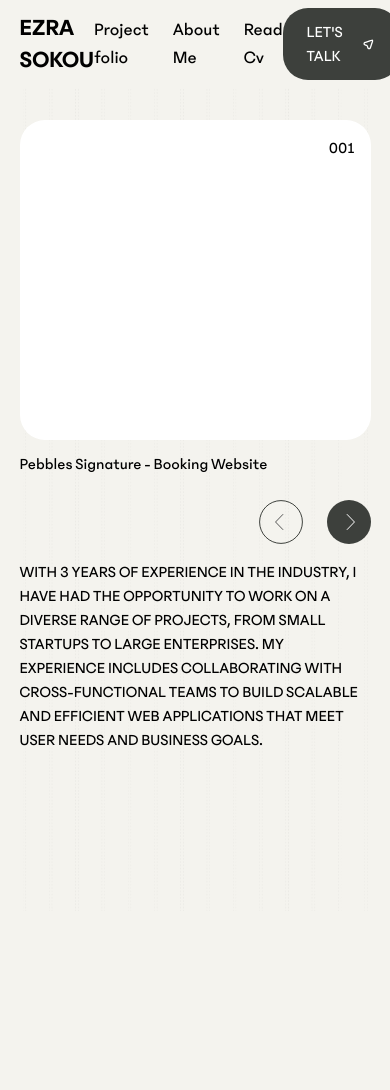
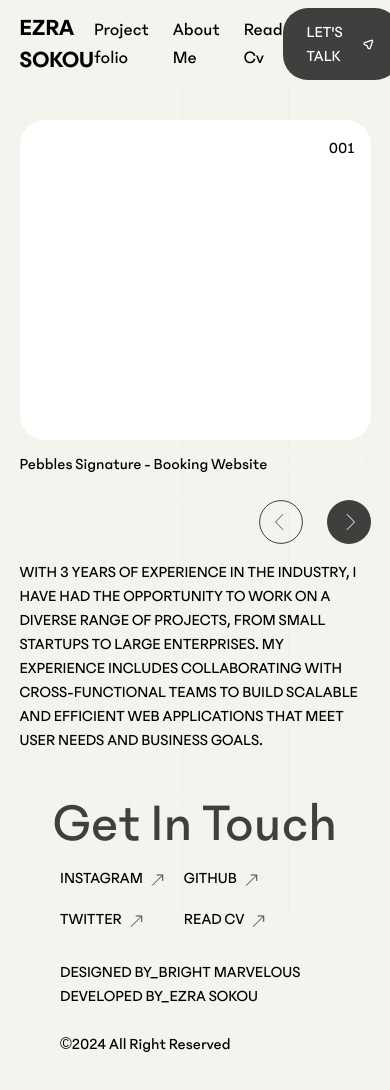
Before and after one commit to Prosperedafe/ezthedev, a Vue app: page / in a window 390 px wide. Shown: the top 1090 px of the page. Before the commit the page ends 844 px from the top, so only its background shows below. Built offline with nearby package versions, Linux system fonts and the light colour scheme.

Commit message:
"Added AppFooter component to App.vue and modified breakpoints in Projects.vue"

```diff
--- a/src/App.vue
+++ b/src/App.vue
@@ -1,6 +1,7 @@
 <script setup lang="ts">
 import { RouterView } from 'vue-router'
 import NavBar from './components/NavBar.vue';
+import AppFooter from './components/AppFooter.vue';
 import './app.css'
 </script>
 
@@ -9,4 +10,5 @@ import './app.css'
   <main>
     <RouterView />
   </main>
+  <AppFooter />
 </template>
--- /dev/null
+++ b/src/components/AppFooter.vue
@@ -0,0 +1,24 @@
+<template>
+    <footer class="px-[5%] pb-32">
+        <section>
+            <h2 class="text-[14vw] lg:text-[17vw] text-center text-primaryText">Get In Touch</h2>
+            <div class="w-fit ml-auto mr-[20%]">
+                <EzMedia />
+                <div class="my-6">
+                    <p>DESIGNED BY_BRIGHT MARVELOUS</p>
+                    <p>DEVELOPED BY_EZRA SOKOU</p>
+                </div>
+                <p>©2024 All Right Reserved</p>
+            </div>
+        </section>
+    </footer>
+</template>
+<script>
+import EzMedia from './EzMedia.vue';
+export default {
+    name: 'ProJects',
+    components: {
+        EzMedia
+    },
+}
+</script>
--- /dev/null
+++ b/src/components/EzMedia.vue
@@ -0,0 +1,60 @@
+<template>
+    <div class="grid grid-cols-2 w-fit gap-3">
+        <a href="#" target="_blank" class="flex text-base" rel="noopener noreferrer">
+            <span>INSTAGRAM</span>
+            <svg width="29" height="29" viewBox="0 0 29 29" fill="none" xmlns="http://www.w3.org/2000/svg">
+                <g clipPath="url(#clip0_43_148)">
+                    <path d="M19.7301 8.96829H13.7513M19.7301 8.96829V14.9471M19.7301 8.96829L8.96825 19.7302"
+                        stroke="#3D403C" strokeWidth="4" strokeLinecap="round" strokeLinejoin="round" />
+                </g>
+                <defs>
+                    <clipPath id="clip0_43_148">
+                        <rect width="20.2928" height="20.2928" fill="white" transform="translate(14.3491) rotate(45)" />
+                    </clipPath>
+                </defs>
+            </svg>
+        </a>
+        <a href="#" target="_blank" class="flex text-base" rel="noopener noreferrer">
+            <span>GITHUB</span>
+            <svg width="29" height="29" viewBox="0 0 29 29" fill="none" xmlns="http://www.w3.org/2000/svg">
+                <g clipPath="url(#clip0_43_148)">
+                    <path d="M19.7301 8.96829H13.7513M19.7301 8.96829V14.9471M19.7301 8.96829L8.96825 19.7302"
+                        stroke="#3D403C" strokeWidth="4" strokeLinecap="round" strokeLinejoin="round" />
+                </g>
+                <defs>
+                    <clipPath id="clip0_43_148">
+                        <rect width="20.2928" height="20.2928" fill="white" transform="translate(14.3491) rotate(45)" />
+                    </clipPath>
+                </defs>
+            </svg>
+        </a>
+        <a href="#" target="_blank" class="flex text-base" rel="noopener noreferrer">
+            <span>TWITTER</span>
+            <svg width="29" height="29" viewBox="0 0 29 29" fill="none" xmlns="http://www.w3.org/2000/svg">
+                <g clipPath="url(#clip0_43_148)">
+                    <path d="M19.7301 8.96829H13.7513M19.7301 8.96829V14.9471M19.7301 8.96829L8.96825 19.7302"
+                        stroke="#3D403C" strokeWidth="4" strokeLinecap="round" strokeLinejoin="round" />
+                </g>
+                <defs>
+                    <clipPath id="clip0_43_148">
+                        <rect width="20.2928" height="20.2928" fill="white" transform="translate(14.3491) rotate(45)" />
+                    </clipPath>
+                </defs>
+            </svg>
+        </a>
+        <a href="#" target="_blank" class="flex text-base" rel="noopener noreferrer">
+            <span>READ CV</span>
+            <svg width="29" height="29" viewBox="0 0 29 29" fill="none" xmlns="http://www.w3.org/2000/svg">
+                <g clipPath="url(#clip0_43_148)">
+                    <path d="M19.7301 8.96829H13.7513M19.7301 8.96829V14.9471M19.7301 8.96829L8.96825 19.7302"
+                        stroke="#3D403C" strokeWidth="4" strokeLinecap="round" strokeLinejoin="round" />
+                </g>
+                <defs>
+                    <clipPath id="clip0_43_148">
+                        <rect width="20.2928" height="20.2928" fill="white" transform="translate(14.3491) rotate(45)" />
+                    </clipPath>
+                </defs>
+            </svg>
+        </a>
+    </div>
+</template>
--- a/src/components/projects/ProJects.vue
+++ b/src/components/projects/ProJects.vue
@@ -73,6 +73,10 @@ export default {
             swiperInstance?.value.slidePrev()
         };
         const breakpoints = {
+            100: {
+                slidesPerView: 1,
+                spaceBetween: 20,
+            },
             320: {
                 slidesPerView: 1,
                 spaceBetween: 20,
```
Also changed, not shown: src/assets/images/ci_arrow-up-lg.svg (added).
